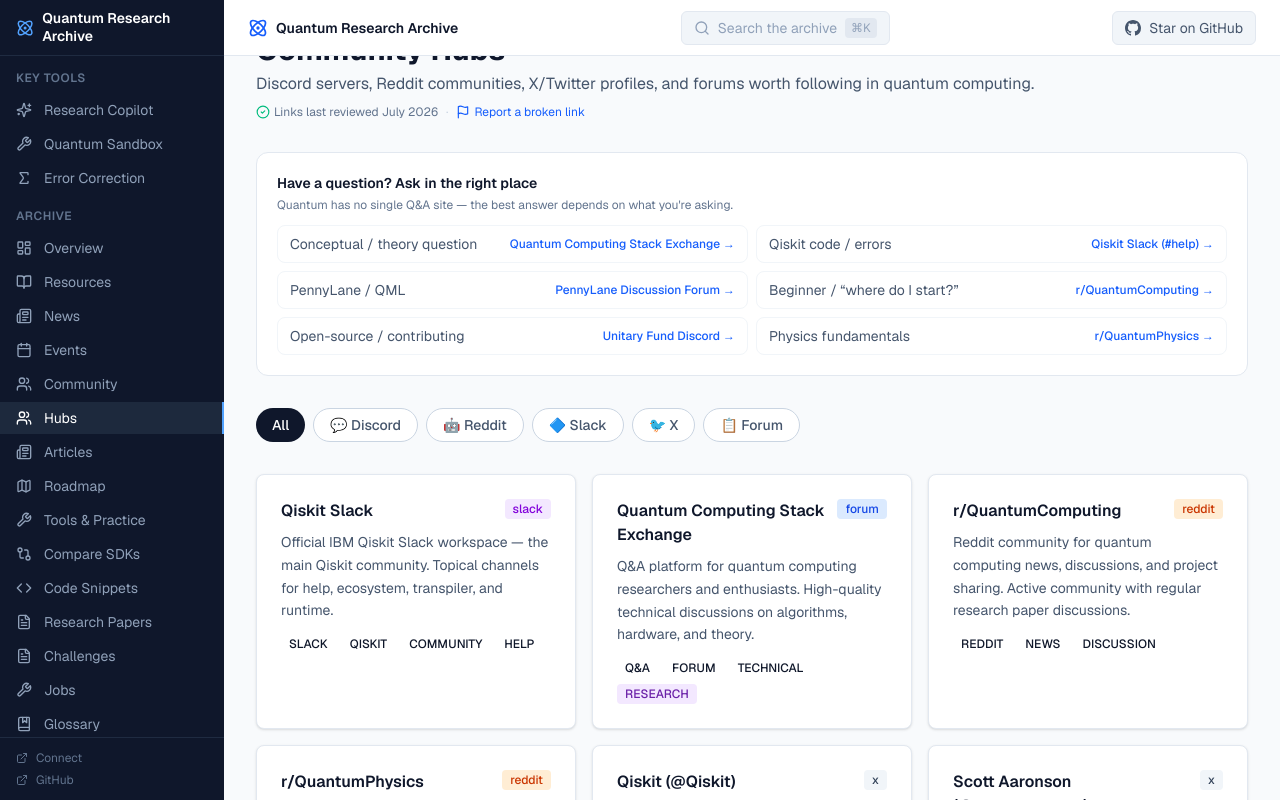
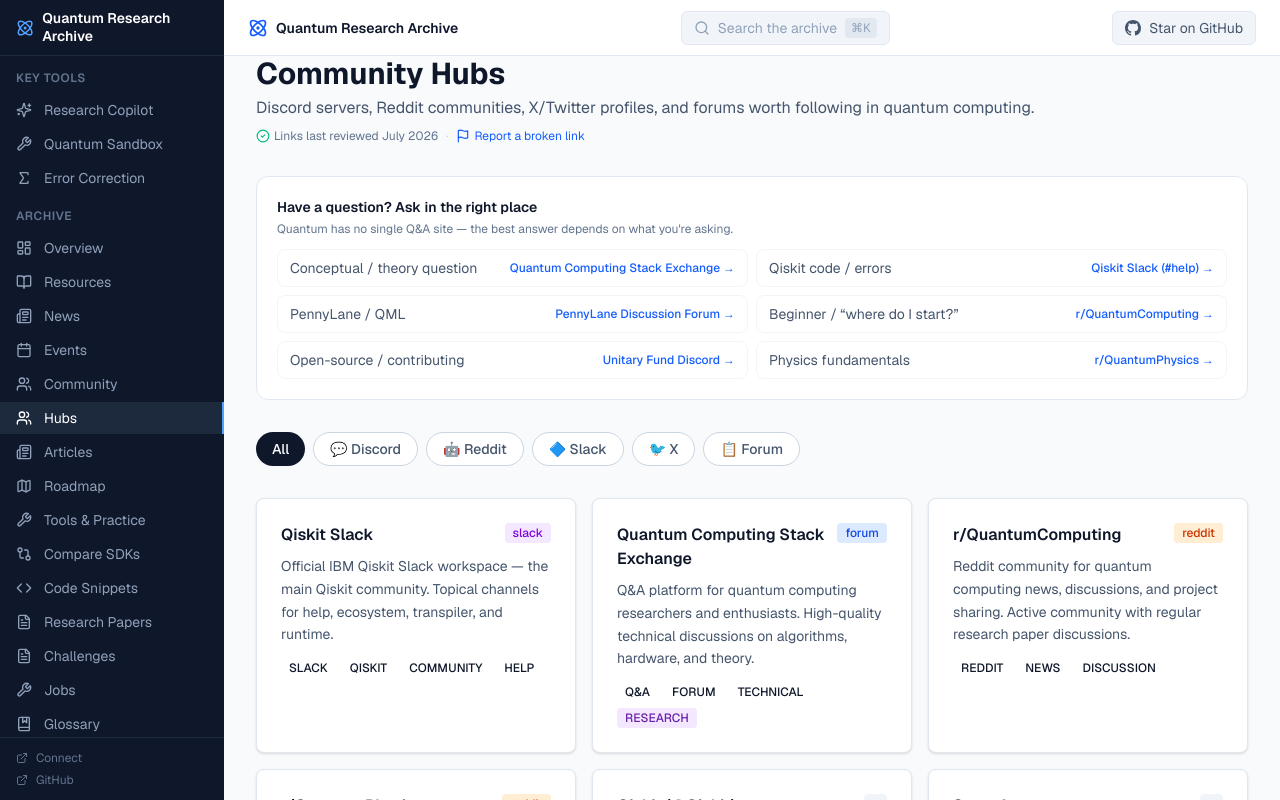
Before and after one commit to Daksh-QE/quantum-research-archive, a Next.js app: page /hubs in a window 1280 px wide. Shown: the top 800 px of the page. Built offline with nearby package versions, Linux system fonts and the light colour scheme.

Commit message:
Fix header overlap: separate px-* from pt-14 so no shorthand overrides top padding

```diff
--- a/src/components/AppShell.tsx
+++ b/src/components/AppShell.tsx
@@ -27,7 +27,7 @@ export default function AppShell({ children }: { children: React.ReactNode }) {
         />
       )}
       <Header onMenuClick={() => setNavOpen(true)} />
-      <main className="ml-0 lg:ml-56 pt-14 p-4 sm:p-6 lg:p-8 min-h-screen bg-slate-50">
+      <main className="ml-0 lg:ml-56 px-4 sm:px-6 lg:px-8 pt-14 pb-4 sm:pb-6 lg:pb-8 min-h-screen bg-slate-50">
         <div className="mx-auto" style={{ maxWidth: "1400px" }}>
           {children}
         </div>
```
